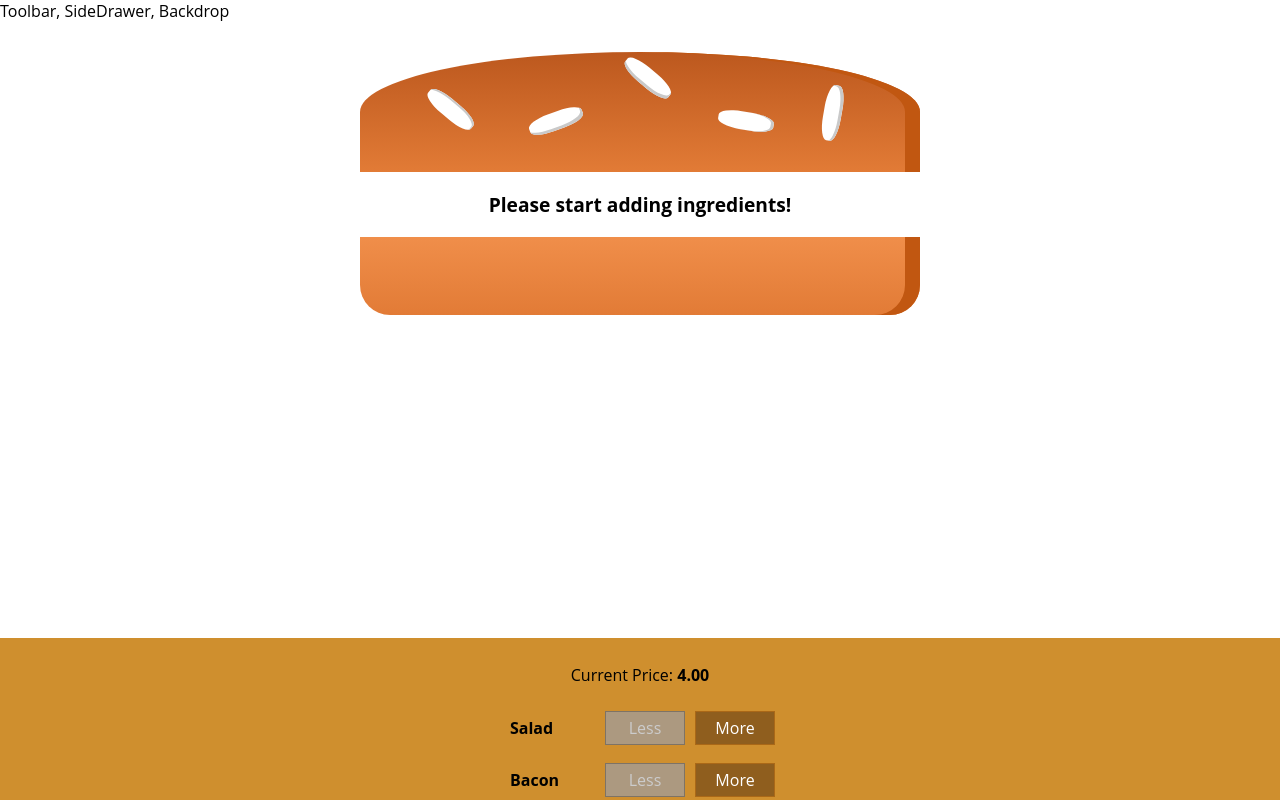
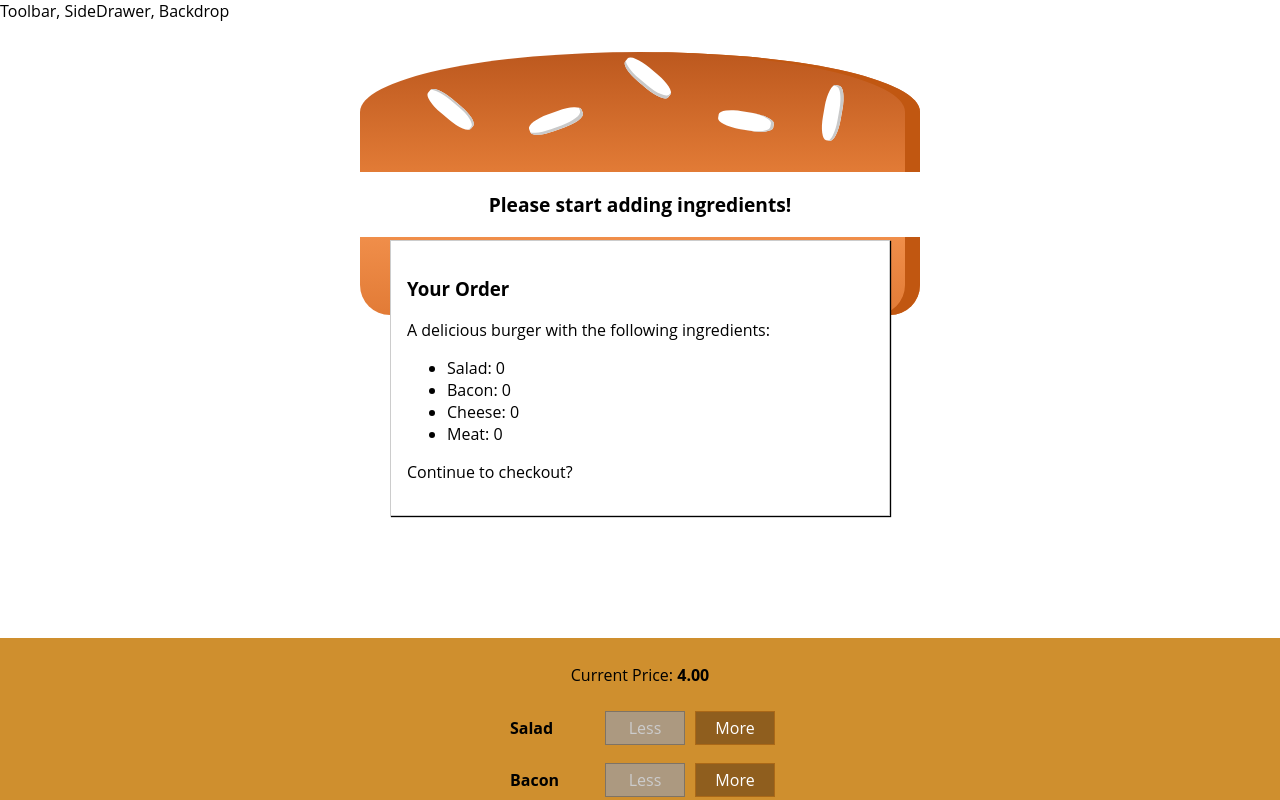
Before and after one commit to YagoMatos/builder-burger, a React app: page / in a window 1280 px wide. Shown: the top 800 px of the page. Built offline with nearby package versions, Linux system fonts and the light colour scheme.

Commit message:
Criação do Modal

```diff
--- /dev/null
+++ b/src/components/Burger/OrderSummary/OrderSummary.js
@@ -0,0 +1,30 @@
+import React from 'react';
+
+import Aux from '../../../hoc/Aux';
+
+const orderSummary = (props) => {
+    const ingredientSummary = Object.keys(props.ingredients)
+        .map(igKey => {
+                return (
+                    <li key={igKey}>
+                        <span
+                            style={{ textTransform: 'capitalize'}}>
+                            {igKey}
+                        </span>: {props.ingredients[igKey]}
+                    </li>
+                )
+            }
+        )
+    return (
+        <Aux>
+            <h3>Your Order</h3>
+            <p>A delicious burger with the following ingredients:</p>
+            <ul>
+                {ingredientSummary}
+            </ul>
+            <p>Continue to checkout?</p>
+        </Aux>
+    )
+}
+
+export default orderSummary;
--- /dev/null
+++ b/src/components/UI/Modal/Modal.css
@@ -0,0 +1,20 @@
+.Modal {
+    position: fixed;
+    z-index: 500;
+    background-color: white;
+    width: 70%;
+    border: 1px solid #ccc;
+    box-shadow: 1px 1px 1px black;
+    padding: 16px;
+    left: 15%;
+    top: 30%;
+    box-sizing: border-box;
+    transition: all 0.3s ease-out;
+}
+
+@media (min-width: 600px) {
+    .Modal {
+        width: 500px;
+        left: calc(50% - 250px);
+    }
+}
--- /dev/null
+++ b/src/components/UI/Modal/Modal.js
@@ -0,0 +1,11 @@
+import React from 'react';
+
+import classes from './Modal.css';
+
+const modal = (props) => (
+    <div className={classes.Modal}>
+        {props.children}
+    </div>
+)
+
+export default modal;
--- a/src/containers/BurgerBuilder/BurgerBuilder.js
+++ b/src/containers/BurgerBuilder/BurgerBuilder.js
@@ -3,6 +3,8 @@
 import Aux from '../../hoc/Aux';
 import Burger from '../../components/Burger/Burger';
 import BuildControls from '../../components/Burger/BuildControls/BuildControls';
+import Modal from '../../components/UI/Modal/Modal';
+import OrderSummary from '../../components/Burger/OrderSummary/OrderSummary';
 
 const INGREDIENT_PRICES = {
     salad: 0.5,
@@ -79,6 +81,9 @@
         // {salad: true, meat: false, ...}
         return (
             <Aux>
+                <Modal>
+                    <OrderSummary ingredients={this.state.ingredients}/>
+                </Modal>
                 <Burger ingredients={this.state.ingredients} />
                 <BuildControls
                     ingredientAdded={this.addIngredientHandler}
```
Also changed, not shown: src/components/UI/Backdrop/Backdrop.js (added).
